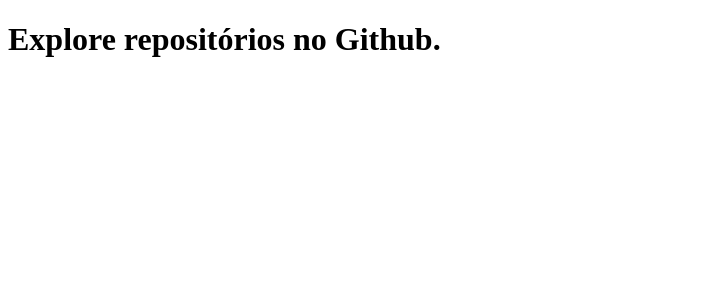
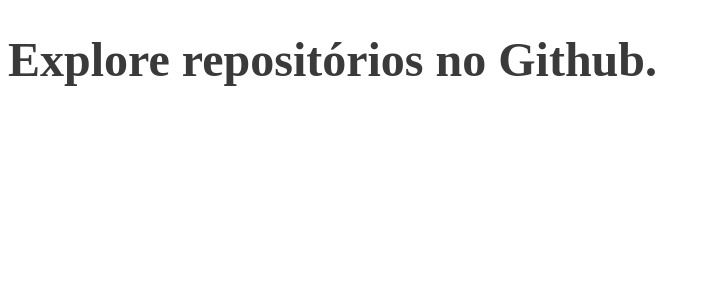
Before and after one commit to fabricioig863/github_explorer, a React (Create React App) app: page / in a window 1280 px wide. Shown: the top 300 px of the page, without its empty margins (0-710 px from the left). Built offline with nearby package versions, Linux system fonts and the light colour scheme.

Commit message:
Erro solucionado

```diff
--- a/src/pages/Dashboard/index.tsx
+++ b/src/pages/Dashboard/index.tsx
@@ -1,7 +1,8 @@
 import React from 'react';
+import { Title } from './styles';
 
 const Dashboard: React.FC = () => {
-  return <h1>Explore repositórios no Github.</h1>;
+  return <Title>Explore repositórios no Github.</Title>;
 };
 
 export default Dashboard;
```
Also changed, not shown: .eslintrc.json.
